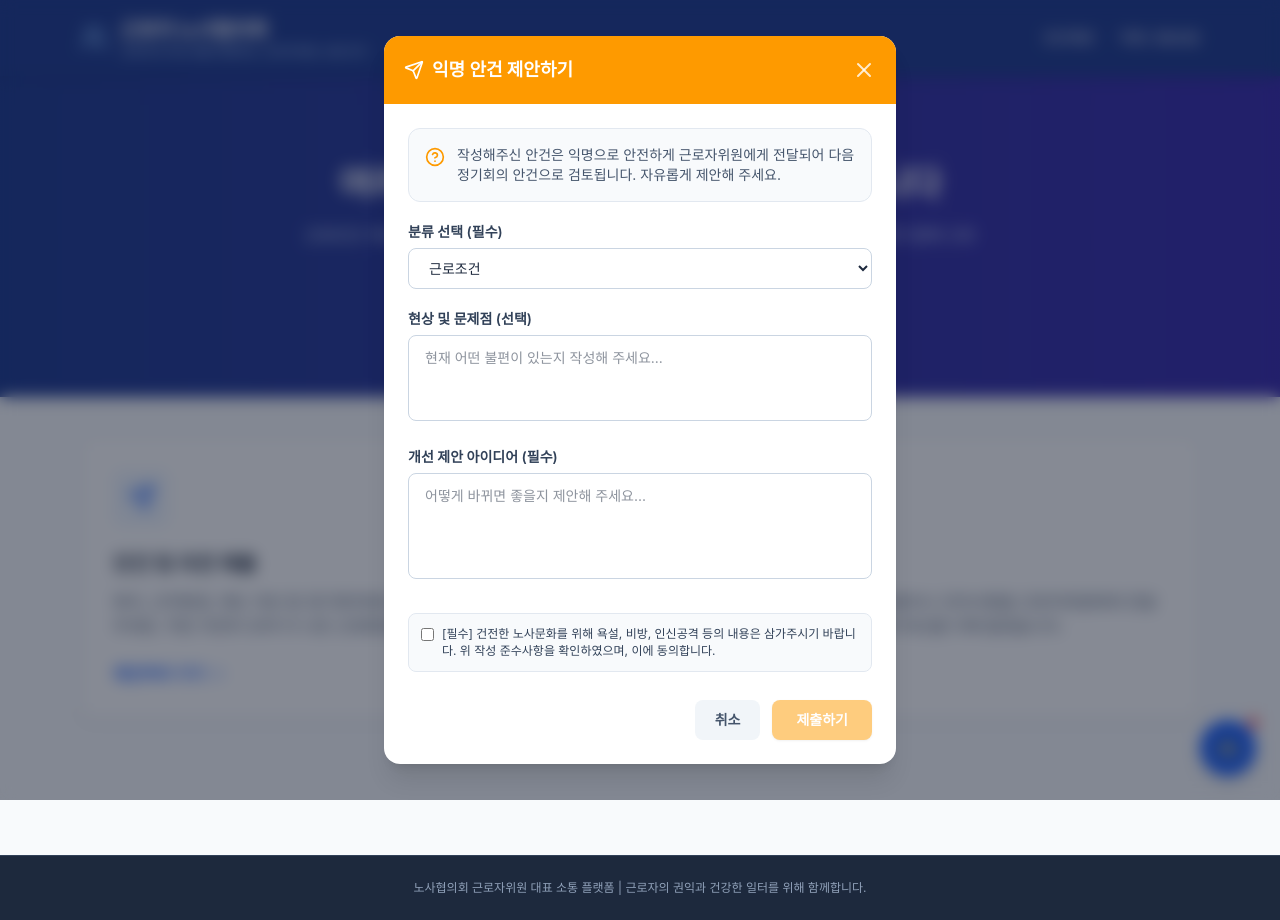
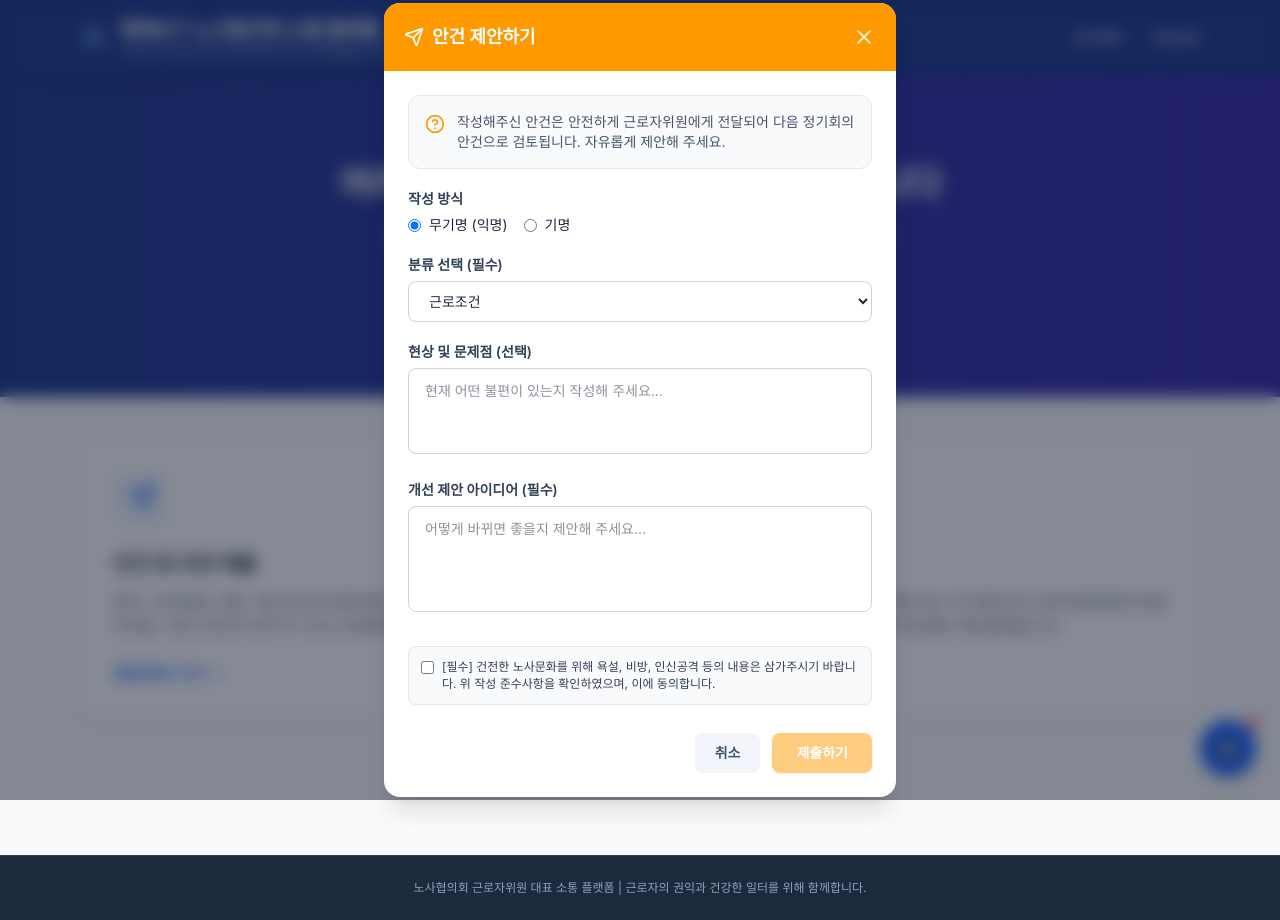
Before and after one commit to skylie249/chatbot, a React (Vite) app: page / in a window 1280 px wide. Both pictures are taken after a click on the link "안건 제안하기". Built offline with nearby package versions, Linux system fonts and the light colour scheme.

Commit message:
0722 update

```diff
--- a/src/App.jsx
+++ b/src/App.jsx
@@ -21,7 +21,6 @@ export default function LaborCouncilHome() {
       text: '안녕하세요! 노사협의회 근로자위원 챗봇입니다. 원하시는 메뉴를 선택해 주세요.',
       options: [
         { label: '규정 파일 다운로드', action: 'SELECT_MENU', value: 'REGULATION' },
-        { label: '담당자에게 문의 남기기', action: 'SELECT_MENU', value: 'INQUIRY' },
         { label: '일반 문의 (AI 검색)', action: 'SELECT_MENU', value: 'AI_SEARCH' }
       ]
     }
@@ -35,7 +34,7 @@ export default function LaborCouncilHome() {
 
   // 폼 및 모달 상태
   const [modalState, setModalState] = useState({ isOpen: false, type: null }); // 'proposal' | 'counsel'
-  const [formData, setFormData] = useState({ category: '근로조건', problem: '', suggestion: '' });
+  const [formData, setFormData] = useState({ authorMode: 'anonymous', author: '', category: '근로조건', problem: '', suggestion: '', counselTrack: 'general' });
   const [formAgreed, setFormAgreed] = useState(false);
   const [isSubmitting, setIsSubmitting] = useState(false);
 
@@ -194,16 +193,6 @@ export default function LaborCouncilHome() {
             ]
           }]);
         }
-      } else if (option.value === 'INQUIRY') {
-        setChatMode('inquiry');
-        setChatAgreed(false);
-        setChatCategory('근로조건');
-        setChatProblem('');
-        setChatSuggestion('');
-        setChatMessages(prev => [...prev, {
-          sender: 'bot',
-          text: '답변을 받으실 이메일 주소와 문의 내용을 화면 하단에 입력해 주세요.'
-        }]);
       } else if (option.value === 'AI_SEARCH') {
         setChatMode('ai_search');
         setInputMessage('');
@@ -224,7 +213,6 @@ export default function LaborCouncilHome() {
           text: '처음으로 돌아왔습니다. 원하시는 메뉴를 선택해 주세요.',
           options: [
             { label: '규정 파일 다운로드', action: 'SELECT_MENU', value: 'REGULATION' },
-            { label: '담당자에게 문의 남기기', action: 'SELECT_MENU', value: 'INQUIRY' },
             { label: '일반 문의 (AI 검색)', action: 'SELECT_MENU', value: 'AI_SEARCH' }
           ]
         }]);
@@ -251,7 +239,7 @@ export default function LaborCouncilHome() {
 
   const openModal = (type) => {
     setModalState({ isOpen: true, type });
-    setFormData({ category: '근로조건', problem: '', suggestion: '' });
+    setFormData({ authorMode: 'anonymous', author: '', category: '근로조건', problem: '', suggestion: '', counselTrack: 'general' });
     setFormAgreed(false);
   };
 
@@ -262,6 +250,10 @@ export default function LaborCouncilHome() {
   const handleSubmitForm = async (e) => {
     e.preventDefault();
     if (!formData.suggestion.trim()) return;
+    if (formData.authorMode === 'named' && !formData.author.trim()) {
+      alert('성명 및 소속을 입력해 주세요.');
+      return;
+    }
 
     setIsSubmitting(true);
     try {
@@ -270,6 +262,9 @@ export default function LaborCouncilHome() {
         headers: { 'Content-Type': 'application/json' },
         body: JSON.stringify({
           type: modalState.type,
+          counselTrack: modalState.type === 'counsel' ? formData.counselTrack : null,
+          authorMode: formData.authorMode,
+          author: formData.authorMode === 'named' ? formData.author : '익명',
           category: formData.category,
           problem: formData.problem,
           suggestion: formData.suggestion
@@ -277,7 +272,7 @@ export default function LaborCouncilHome() {
       });
 
       if (response.ok) {
-        alert(modalState.type === 'proposal' ? '안건 제안이 성공적으로 접수되었습니다.' : '고충 상담이 성공적으로 접수되었습니다. 철저히 비밀이 보장됩니다.');
+        alert(modalState.type === 'proposal' ? '안건 제안이 성공적으로 접수되었습니다.' : '고충 상담이 성공적으로 접수되었습니다.');
         closeModal();
       } else {
         alert('접수 중 오류가 발생했습니다. 다시 시도해 주세요.');
@@ -298,13 +293,13 @@ export default function LaborCouncilHome() {
           <div className="flex items-center space-x-3">
             <Users className="w-7 h-7 text-blue-300" />
             <div>
-              <h1 className="text-xl font-bold tracking-tight">근로자 노사협의회</h1>
-              <p className="text-xs text-blue-200">근로자의 목소리를 대변하는 근로자위원 소통 창구</p>
+              <h1 className="text-xl font-bold tracking-tight">행복ICT 노사협의회 소통 플랫폼</h1>
+              <p className="text-xs text-blue-200">근로자의 목소리에 늘 켜져(ON) 있는 따뜻한(溫) 소통 채널</p>
             </div>
           </div>
           <nav className="hidden md:flex space-x-6 text-sm font-medium">
             <a href="#proposals" onClick={(e) => { e.preventDefault(); openModal('proposal'); }} className="hover:text-blue-300 transition-colors cursor-pointer">안건제안</a>
-            <a href="#counsel" onClick={(e) => { e.preventDefault(); openModal('counsel'); }} className="hover:text-blue-300 transition-colors cursor-pointer">익명 고충상담</a>
+            <a href="#counsel" onClick={(e) => { e.preventDefault(); openModal('counsel'); }} className="hover:text-blue-300 transition-colors cursor-pointer">고충상담</a>
           </nav>
         </div>
       </header>
@@ -320,7 +315,7 @@ export default function LaborCouncilHome() {
               여러분의 의견이 더 나은 일터를 만듭니다
             </h2>
             <p className="text-blue-100 text-sm md:text-base mb-8 max-w-2xl mx-auto">
-              근로조건 개선, 복리후생 확대, 고충사항 등 언제든지 자유롭게 제안해 주세요.
+              근로조건 개선, 복리후생 확대, 고충사항 등 언제든지 자유롭게 제안해 주세요.<br />
               근로자위원이 함께 고민하고 회사 측에 전달하겠습니다.
             </p>
             <div className="flex flex-wrap gap-4 justify-center">
@@ -328,7 +323,7 @@ export default function LaborCouncilHome() {
                 안건 제안하기
               </a>
               <a onClick={(e) => { e.preventDefault(); openModal('counsel'); }} className="bg-white/10 hover:bg-white/20 text-white font-medium px-6 py-3 rounded-lg text-sm transition-all border border-white/20 cursor-pointer">
-                익명 고충상담
+                고충 상담
               </a>
             </div>
           </div>
@@ -357,13 +352,13 @@ export default function LaborCouncilHome() {
             <div className="w-14 h-14 bg-indigo-50 text-indigo-600 rounded-lg flex items-center justify-center mb-6">
               <HelpCircle className="w-7 h-7" />
             </div>
-            <h3 className="text-xl font-bold text-slate-800 mb-3">익명 고충 상담</h3>
+            <h3 className="text-xl font-bold text-slate-800 mb-3">고충 상담</h3>
             <p className="text-slate-600 mb-6">
-              신원 노출 걱정 없이 직장 내 고충이나 건의사항을 근로자위원에게 전달하세요.
+              직장 내 고충이나 건의사항을 기명 또는 무기명으로 근로자위원에게 전달하세요.
               비밀이 철저히 보장되며 최선을 다해 돕겠습니다.
             </p>
             <a onClick={(e) => { e.preventDefault(); openModal('counsel'); }} className="inline-flex font-semibold text-indigo-600 hover:text-indigo-700 items-center gap-1 cursor-pointer">
-              익명 상담 작성 <ChevronRight className="w-5 h-5" />
+              고충 상담 작성 <ChevronRight className="w-5 h-5" />
             </a>
           </div>
         </div>
@@ -382,7 +377,7 @@ export default function LaborCouncilHome() {
                 </div>
                 <div>
                   <p className="text-sm font-bold">노사협의회 소통 챗봇</p>
-                  <p className="text-[10px] text-blue-200">24시간 안건 접수 및 규정 안내</p>
+                  <p className="text-[10px] text-blue-200">24시간 일반 문의 및 규정 안내</p>
                 </div>
               </div>
               <button
@@ -399,8 +394,8 @@ export default function LaborCouncilHome() {
                 <div key={idx} className="flex flex-col gap-2">
                   <div className={`flex ${msg.sender === 'user' ? 'justify-end' : 'justify-start'}`}>
                     <div className={`max-w-[85%] rounded-2xl px-3.5 py-2.5 text-xs leading-relaxed whitespace-pre-wrap break-words ${msg.sender === 'user'
-                        ? 'bg-blue-600 text-white rounded-br-none'
-                        : 'bg-white text-slate-800 border border-slate-200 shadow-sm rounded-bl-none'
+                      ? 'bg-blue-600 text-white rounded-br-none'
+                      : 'bg-white text-slate-800 border border-slate-200 shadow-sm rounded-bl-none'
                       }`}>
                       {msg.text}
                     </div>
@@ -417,8 +412,8 @@ export default function LaborCouncilHome() {
                             onClick={() => isLatest && handleOptionClick(opt)}
                             disabled={!isLatest}
                             className={`text-left bg-blue-50 text-blue-700 border border-blue-200 rounded-xl px-3 py-2 text-xs font-medium w-fit shadow-sm max-w-[90%] ${isLatest
-                                ? 'hover:bg-blue-100 transition-colors cursor-pointer'
-                                : 'opacity-60 cursor-default'
+                              ? 'hover:bg-blue-100 transition-colors cursor-pointer'
+                              : 'opacity-60 cursor-default'
                               }`}
                           >
                             {opt.label}
@@ -430,91 +425,6 @@ export default function LaborCouncilHome() {
                 </div>
               ))}
             </div>
-
-            {/* 챗봇 입력폼 */}
-            {chatMode === 'inquiry' && (
-              <form onSubmit={handleSendMessage} className="p-3 bg-white border-t border-slate-200 flex flex-col gap-2 max-h-[260px] overflow-y-auto">
-                <div className="flex flex-col gap-1">
-                  <label className="text-[10px] font-semibold text-slate-600">분류 선택 (필수)</label>
-                  <select
-                    value={chatCategory}
-                    onChange={(e) => setChatCategory(e.target.value)}
-                    className="w-full border border-slate-300 rounded-lg px-2 py-1.5 text-xs focus:outline-none focus:border-blue-600 bg-white"
-                  >
-                    <option value="근로조건">근로조건</option>
-                    <option value="복리후생">복리후생</option>
-                    <option value="조직문화">조직문화</option>
-                    <option value="안전·보건">안전·보건</option>
-                    <option value="기타">기타</option>
-                  </select>
-                </div>
-
-                <div className="flex flex-col gap-1">
-                  <label className="text-[10px] font-semibold text-slate-600">현상 및 문제점 (선택)</label>
-                  <textarea
-                    rows={2}
-                    value={chatProblem}
-                    onChange={(e) => setChatProblem(e.target.value)}
-                    placeholder="현재 어떤 불편이 있는지 작성..."
-                    className="w-full border border-slate-300 rounded-lg px-2 py-1.5 text-xs focus:outline-none focus:border-blue-600 resize-none"
-                  />
-                </div>
-
-                <div className="flex flex-col gap-1">
-                  <label className="text-[10px] font-semibold text-slate-600">개선 제안 아이디어 (필수)</label>
-                  <textarea
-                    required
-                    rows={2}
-                    value={chatSuggestion}
-                    onChange={(e) => setChatSuggestion(e.target.value)}
-                    placeholder="어떻게 바뀌면 좋을지 제안..."
-                    className="w-full border border-slate-300 rounded-lg px-2 py-1.5 text-xs focus:outline-none focus:border-blue-600 resize-none"
-                  />
-                </div>
-
-                <div className="flex flex-col gap-1">
-                  <label className="text-[10px] font-semibold text-slate-600">답변 받을 이메일 (필수)</label>
-                  <input
-                    type="email"
-                    value={userEmail}
-                    onChange={(e) => setUserEmail(e.target.value)}
-                    placeholder="example@happyict.co.kr"
-                    required
-                    className="w-full border border-slate-300 rounded-lg px-2 py-1.5 text-xs focus:outline-none focus:border-blue-600"
-                  />
-                </div>
-
-                <div className="flex items-start gap-1.5 px-1 mt-1">
-                  <input
-                    type="checkbox"
-                    id="chatAgreement"
-                    checked={chatAgreed}
-                    onChange={(e) => setChatAgreed(e.target.checked)}
-                    className="mt-0.5 cursor-pointer"
-                  />
-                  <label htmlFor="chatAgreement" className="text-[10px] text-slate-600 leading-tight cursor-pointer">
-                    [필수] 건전한 노사문화를 위해 욕설 및 비방은 삼가주시기 바랍니다. 작성 준수사항에 동의합니다.
-                  </label>
-                </div>
-
-                <div className="flex gap-2 mt-1">
-                  <button
-                    type="button"
-                    onClick={() => handleOptionClick({ action: 'SELECT_MENU', value: 'HOME', label: '처음으로 돌아가기' })}
-                    className="flex-1 bg-slate-100 hover:bg-slate-200 text-slate-700 px-3 py-2 rounded-lg text-xs font-semibold flex items-center justify-center transition-colors"
-                  >
-                    이전으로
-                  </button>
-                  <button
-                    type="submit"
-                    disabled={isSubmitting || !chatAgreed || !chatSuggestion.trim()}
-                    className="flex-1 bg-blue-600 hover:bg-blue-700 text-white px-3 py-2 rounded-lg text-xs font-semibold flex items-center justify-center gap-1.5 transition-colors disabled:opacity-50 disabled:cursor-not-allowed"
-                  >
-                    <Send className="w-3.5 h-3.5" /> 제출하기
-                  </button>
-                </div>
-              </form>
-            )}
 
             {/* 챗봇 입력폼 (일반 문의 AI 검색) */}
             {chatMode === 'ai_search' && (
@@ -577,7 +487,7 @@ export default function LaborCouncilHome() {
             <div className={`p-5 flex justify-between items-center text-white ${modalState.type === 'proposal' ? 'bg-amber-500' : 'bg-indigo-600'}`}>
               <h3 className="font-bold flex items-center gap-2 text-lg">
                 {modalState.type === 'proposal' ? <Send className="w-5 h-5" /> : <HelpCircle className="w-5 h-5" />}
-                {modalState.type === 'proposal' ? '익명 안건 제안하기' : '익명 고충 상담하기'}
+                {modalState.type === 'proposal' ? '안건 제안하기' : '고충 상담하기'}
               </h3>
               <button onClick={closeModal} className="text-white/80 hover:text-white transition-colors">
                 <X className="w-6 h-6" />
@@ -591,10 +501,95 @@ export default function LaborCouncilHome() {
                 </div>
                 <p>
                   {modalState.type === 'proposal'
-                    ? '작성해주신 안건은 익명으로 안전하게 근로자위원에게 전달되어 다음 정기회의 안건으로 검토됩니다. 자유롭게 제안해 주세요.'
-                    : '고충 및 건의사항은 철저히 익명이 보장되며, 신원 노출 걱정 없이 자유롭게 작성하실 수 있습니다. 근로자위원이 확인 후 대응하겠습니다.'}
+                    ? '작성해주신 안건은 안전하게 근로자위원에게 전달되어 다음 정기회의 안건으로 검토됩니다. 자유롭게 제안해 주세요.'
+                    : '고충 및 건의사항은 근로자위원이 확인 후 대응하겠습니다. 무기명 선택 시 철저히 익명이 보장되며, 신원 노출 걱정 없이 자유롭게 작성하실 수 있습니다.'}
                 </p>
               </div>
+
+              {modalState.type === 'counsel' && (
+                <div>
+                  <label className="block text-sm font-semibold text-slate-700 mb-1.5">고충 접수 트랙 선택</label>
+                  <div className="flex flex-col gap-3">
+                    <label className={`flex items-start gap-3 p-3 rounded-lg border cursor-pointer transition-colors ${formData.counselTrack === 'general' ? 'border-indigo-600 bg-indigo-50' : 'border-slate-200 bg-white hover:bg-slate-50'}`}>
+                      <input
+                        type="radio"
+                        name="counselTrack"
+                        value="general"
+                        checked={formData.counselTrack === 'general'}
+                        onChange={(e) => setFormData({ ...formData, counselTrack: 'general', authorMode: 'anonymous' })}
+                        className="mt-1 cursor-pointer"
+                      />
+                      <div>
+                        <span className="block text-sm font-bold text-slate-800">1. 일반 근무환경 / 복지 / 제도 개선</span>
+                        <span className="block text-xs text-indigo-600 mt-0.5">100% 익명 접수 (개인정보 필요 없음)</span>
+                      </div>
+                    </label>
+                    <label className={`flex items-start gap-3 p-3 rounded-lg border cursor-pointer transition-colors ${formData.counselTrack === 'harassment' ? 'border-red-500 bg-red-50' : 'border-slate-200 bg-white hover:bg-slate-50'}`}>
+                      <input
+                        type="radio"
+                        name="counselTrack"
+                        value="harassment"
+                        checked={formData.counselTrack === 'harassment'}
+                        onChange={(e) => setFormData({ ...formData, counselTrack: 'harassment', authorMode: 'named' })}
+                        className="mt-1 cursor-pointer"
+                      />
+                      <div>
+                        <span className="block text-sm font-bold text-slate-800">2. 개인 피해 / 직장 내 괴롭힘 / 인권</span>
+                        <span className="block text-xs text-red-500 mt-0.5">제한적 익명 / 실명 전환 안내</span>
+                      </div>
+                    </label>
+                  </div>
+                </div>
+              )}
+
+              {(modalState.type === 'proposal' || (modalState.type === 'counsel' && formData.counselTrack === 'harassment')) && (
+                <div>
+                  <label className="block text-sm font-semibold text-slate-700 mb-1.5">작성 방식</label>
+                  <div className="flex gap-4">
+                    <label className="flex items-center gap-2 cursor-pointer">
+                      <input
+                        type="radio"
+                        name="authorMode"
+                        value="anonymous"
+                        checked={formData.authorMode === 'anonymous'}
+                        onChange={(e) => setFormData({ ...formData, authorMode: e.target.value })}
+                        className="cursor-pointer"
+                      />
+                      <span className="text-sm">무기명 (익명)</span>
+                    </label>
+                    <label className="flex items-center gap-2 cursor-pointer">
+                      <input
+                        type="radio"
+                        name="authorMode"
+                        value="named"
+                        checked={formData.authorMode === 'named'}
+                        onChange={(e) => setFormData({ ...formData, authorMode: e.target.value })}
+                        className="cursor-pointer"
+                      />
+                      <span className="text-sm">기명</span>
+                    </label>
+                  </div>
+                  {modalState.type === 'counsel' && formData.counselTrack === 'harassment' && formData.authorMode === 'anonymous' && (
+                    <p className="mt-2 text-xs text-red-500 bg-red-50 p-2 rounded-md border border-red-100">
+                      무기명으로 접수되지만, 가해자 조사 및 사실 관계 확인 등을 위해 추후 실명 전환이 필요할 수 있습니다.
+                    </p>
+                  )}
+                </div>
+              )}
+
+              {formData.authorMode === 'named' && (
+                <div>
+                  <label className="block text-sm font-semibold text-slate-700 mb-1.5">성명 및 소속 (필수)</label>
+                  <input
+                    type="text"
+                    required
+                    value={formData.author}
+                    onChange={(e) => setFormData({ ...formData, author: e.target.value })}
+                    className="w-full border border-slate-300 rounded-lg px-4 py-2.5 text-sm focus:outline-none focus:ring-2 focus:ring-blue-500 focus:border-transparent transition-shadow bg-white"
+                    placeholder="예: 홍길동 선임 / 개발팀"
+                  />
+                </div>
+              )}
 
               <div>
                 <label className="block text-sm font-semibold text-slate-700 mb-1.5">분류 선택 (필수)</label>
```
